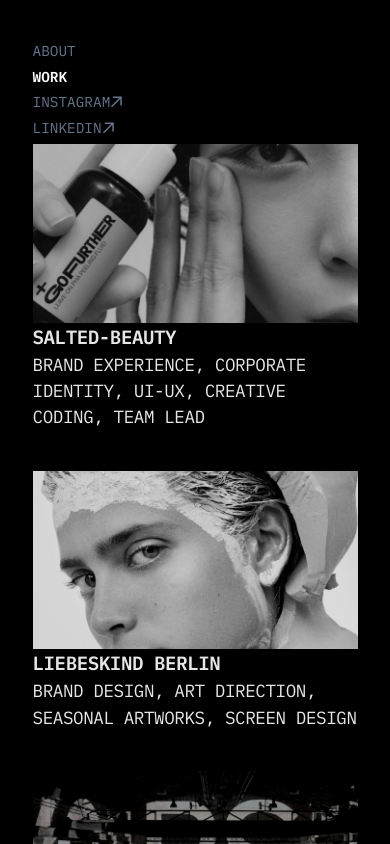
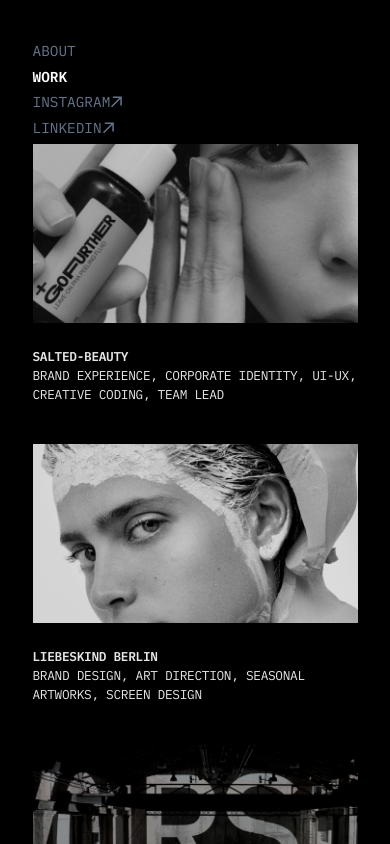
Before and after one commit to fredegd/nicolandrieux, a Next.js app: page /work in a window 390 px wide. Shown: the top 844 px of the page. Built offline with nearby package versions, Linux system fonts and the light colour scheme.

Commit message:
text-sm on mobile for the home page

```diff
--- a/src/components/About/index.jsx
+++ b/src/components/About/index.jsx
@@ -8,14 +8,13 @@
   const image = useRef();
   return (
     <section
-      className="min-h-screen h-auto w-full  pt-36   flex flex-col justify-center items-center gap-12 md:gap-24 md:pt-32 md:h-a"
+      className="min-h-screen h-auto w-full  pt-24   flex flex-col justify-center items-center gap-12 md:gap-24 md:pt-32 md:h-a"
       id="about"
     >
-      <div className=" w-10/12 flex flex-col lg:flex-row items-center gap-12">
+      <div className=" w-10/12 flex flex-col lg:flex-row items-center gap-12 text-sm">
         <div
           ref={image}
           className="w-full  sm:w-10/12 md:w-8/12 lg:w-4/12 xl:w-3/12"
-          // className="relative w-full md:w-[400px] min-w-[300px] max-h-[545px]"
         >
           <Image
             className="w-full h-auto aspect-[400/400] lg:aspect-[400/545]"
@@ -29,12 +28,11 @@
         </div>
         <div
           className=" w-full lg:w-[460px] flex flex-col gap-4  tracking-tight leading-[1.5rem]"
-          // className=" max-w-[460px] flex flex-col gap-4  tracking-tight leading-[1.5rem]"
-          style={{ fontSize: "clamp(1.1rem, 1.25vw, 1.36rem)" }}
+          // style={{ fontSize: "clamp(1.1rem, 1.25vw, 1.36rem)" }}
         >
           <p
             className=" uppercase font-medium "
-            style={{ fontSize: "clamp(1.2rem, 1.3vw, 1.45rem)" }}
+            // style={{ fontSize: "clamp(1.2rem, 1.3vw, 1.45rem)" }}
           >
             <ScrambleEffect tInput={"NICOLAS LANDRIEUX"} />
           </p>
--- a/src/components/Footer/index.jsx
+++ b/src/components/Footer/index.jsx
@@ -3,11 +3,11 @@
 export default function Footer() {
   return (
     <section
-      className=" min-h-24 h-auto w-full    flex flex-col items-center justify-center gap-12 md:gap-24  "
+      className=" min-h-24 h-auto w-full    flex flex-col items-center justify-center gap-12 md:gap-24  py-"
       id="about"
     >
       <div className=" w-10/12 flex flex-col lg:flex-row items-center justify-start gap-12">
-        <div className="w-full flex flex-col  pt-64 pb-4 sm:scroll-py-48 md:py-32 tracking-tight leading-[1.5rem] text-[1rem]">
+        <div className="w-full flex flex-col  pt-64 pb-16  sm:scroll-py-48  md:py-32 tracking-tight leading-[1.5rem] text-sm md:text-[1rem]">
           <p className=" uppercase font-medium ">
             <ScrambleEffect tInput={"——"} />
           </p>
--- a/src/components/Hero/index.jsx
+++ b/src/components/Hero/index.jsx
@@ -41,7 +41,7 @@
           </h1>
         </div>
         <div
-          className="flex flex-col md:flex-row justify-start md:items-center  md:w-full w-9/12 mt-0  tracking-normal text-[4vw] md:text-[1.12vw]"
+          className="flex flex-col md:flex-row justify-start md:items-center  md:w-full w-9/12 mt-0  tracking-normal text-sm md:text-[1.12vw]"
           id="hero-subtitle"
         >
           <p>
--- a/src/components/SelectedWorks/index.jsx
+++ b/src/components/SelectedWorks/index.jsx
@@ -25,11 +25,11 @@
           .map((project) => (
             <Link
               key={project.slug}
-              className="flex flex-col space-y-1 mb-6 brightness-90  hover:brightness-105  hover:bg-white hover:text-black  hover:border-t border-0"
+              className="flex flex-col space-y-1 mb-6 brightness-90  hover:brightness-105  hover:bg-white hover:text-black  "
               id="work-card"
               href={`/work/${project.slug}`}
             >
-              <div className="w-full flex flex-col md:flex-row items-center  md:gap-12 space-x-0 md:space-x-2">
+              <div className="w-full flex flex-col md:flex-row items-center  gap-6 md:gap-12  space-x-0 md:space-x-2">
                 <Image
                   className="w-full md:w-[400px] h-auto aspect-[400/220]  object-cover"
                   src={project.metadata.image || ""}
@@ -38,17 +38,17 @@
                   height={220}
                 />
 
-                <div>
+                <div className="text-sm">
                   <p
                     className=" font-semibold  tracking-tight"
-                    style={{ fontSize: "clamp(1.2rem, 1.3vw, 1.45rem)" }}
+                    // style={{ fontSize: "clamp(1.2rem, 1.3vw, 1.45rem)" }}
                   >
                     <ScrambleEffect tInput={project.metadata.title} />
                   </p>
 
                   <p
                     className="  tracking-tight"
-                    style={{ fontSize: "clamp(1.1rem, 1.25vw, 1.36rem)" }}
+                    // style={{ fontSize: "clamp(1.1rem, 1.25vw, 1.36rem)" }}
                   >
                     <ScrambleEffect tInput={project.metadata.summary} />
                   </p>
```
